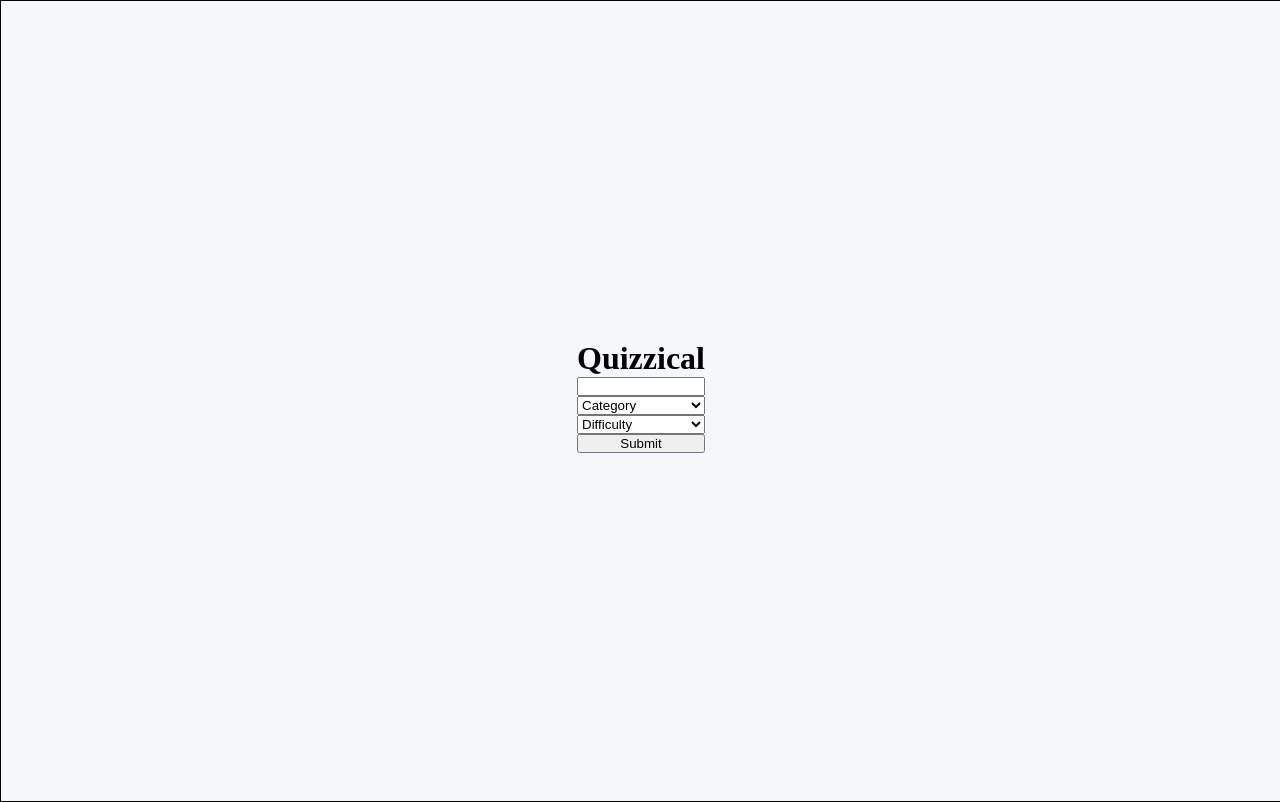
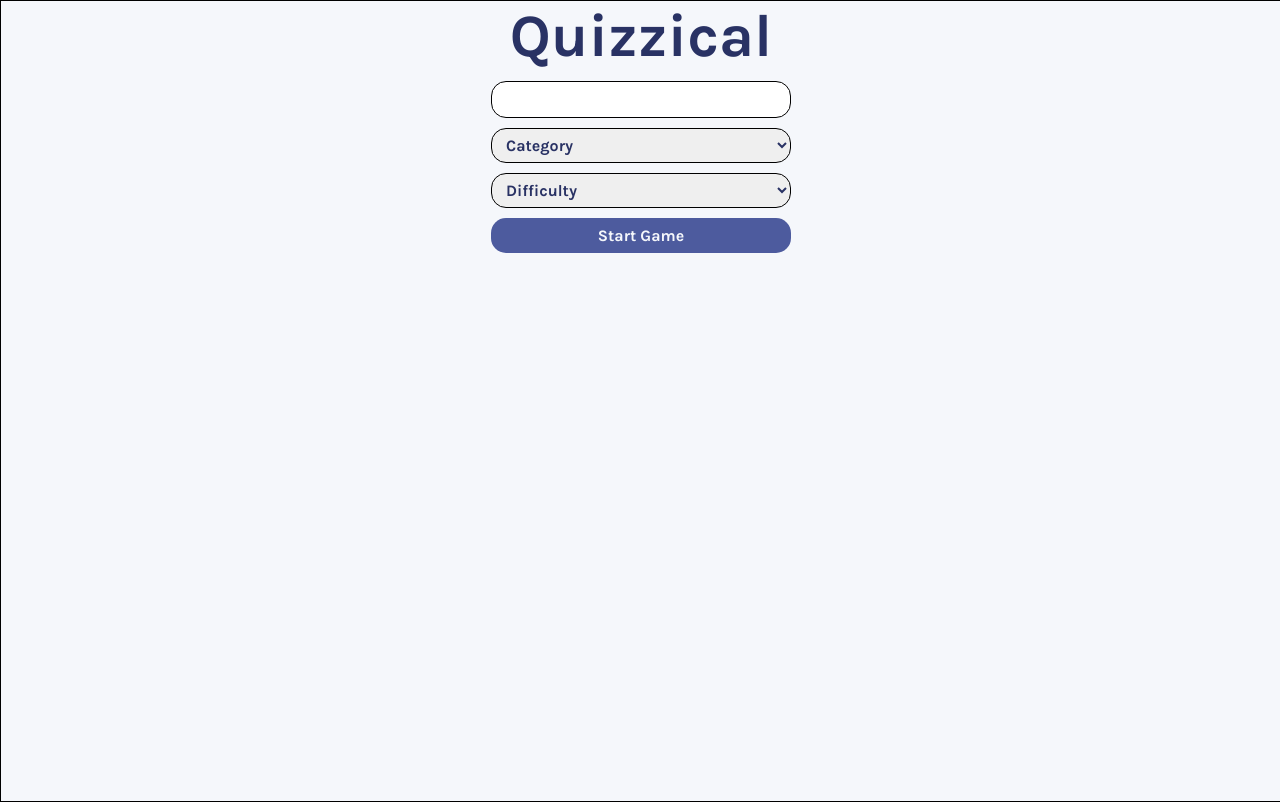
Before and after one commit to hryndak/QuizApp, a React (Vite) app in the folder QuizApp/: page / in a window 1280 px wide. Built offline with nearby package versions, Linux system fonts and the light colour scheme.

Commit message:
Added working first page and styled it little bit and fixed quizblock

```diff
--- a/QuizApp/package.json
+++ b/QuizApp/package.json
@@ -11,6 +11,7 @@
   },
   "dependencies": {
     "he": "^1.2.0",
+    "html-entities": "^2.4.0",
     "react": "^18.2.0",
     "react-dom": "^18.2.0"
   },
--- a/QuizApp/src/components/home.jsx
+++ b/QuizApp/src/components/home.jsx
@@ -2,36 +2,39 @@ import React from "react";
 
 export default function StartPage(props) {
 
-
-
     return (
         <div className="home">
             <div className="home-content">
-                <h1>Quizzical</h1>
+                <h1 className="title">Quizzical</h1>
                 <form className="inputs" onSubmit={props.handleSubmit}>
                     <input
-                    min={0}
+                        min={1}
                         max={10}
                         type="number"
-                    required
+                        required="true"
                         name="questions"
                         onChange={(e) => {
-                        props.setPreferences(prev=> ({
+                            props.setPreferences(prev => ({
                                 ...prev,
-                            questions : e.target.value
+                                questions: e.target.value
                             }))
                         }}
                     />
                     <select
                         name="category"
+                        required="true"
                         onChange={(e) => {
-                        props.setPreferences(prev=> ({
+                            props.setPreferences(prev => ({
                                 ...prev,
-                            category : e.target.value
+                                category: e.target.value
                             }))
                         }}
                     >
-                    <option selected disabled >Category</option>
+                        <option
+                            value=""
+                            selected
+                            disabled
+                        >Category</option>
                         <option>History</option>
                         <option>Sports</option>
                         <option>Celebrities</option>
@@ -39,20 +42,21 @@ export default function StartPage(props) {
                         <option>Art</option>
                     </select>
                     <select
+                        required="true"
                         name="difficulty"
                         onChange={(e) => {
-                        props.setPreferences(prev=> ({
+                            props.setPreferences(prev => ({
                                 ...prev,
-                            difficulty : e.target.value
+                                difficulty: e.target.value
                             }))
                         }}
                     >
-                        <option selected disabled >Difficulty</option>
+                        <option value="" selected disabled >Difficulty</option>
                         <option value={'easy'} >Easy</option>
                         <option value={'medium'} >Medium</option>
                         <option value={'hard'} >Hard</option>
                     </select>
-                    <input type="submit" />
+                    <input type="submit" value="Start Game" />
                 </form>
             </div>
         </div>
--- a/QuizApp/src/components/quizblock.jsx
+++ b/QuizApp/src/components/quizblock.jsx
@@ -1,12 +1,22 @@
 import React from "react";
-import he from "he"
+import { decode } from "html-entities";
 import './home.jsx'
 
 export default function Quizblock(props) {
 
+    console.log(props.data)
+
     return (
         <div>
-            <h1>{props.data[0].question}</h1>
+            {props.data.map(ele => {
+                return (
+                    <div>
+                        <h1>{decode(ele.question)}</h1>
+                        <h2>{decode(ele.incorrect_answers)}</h2>
+                        <h3>{decode(ele.correct_answer)}</h3>
+                    </div>
+                )
+            })}
         </div>
     )
 }
--- a/QuizApp/src/style.css
+++ b/QuizApp/src/style.css
@@ -1,28 +1,89 @@
+@import url('https://fonts.googleapis.com/css2?family=Karla:wght@700&display=swap');
+
 * {
     padding: 0;
     margin: 0;
+    font-family: 'Karla', sans-serif;
+}
+
+.title {
+    font-size: 60px;
+    display: flex;
+    justify-content: center;
+    color: #293264;
 }
 
 .home{
+    display: flex;
     width: 100vw;
     height: 100vh;
-    align-items: center;
+    align-items: start;
     justify-content: center;
     border: 1px black solid;
-    display: flex;
     background-color: #F5F7FB;
+}
+
+.home-content {
+    height: 100%;
 }
 
 .inputs {
     display: flex;
     flex-direction: column;
+    margin-top: 10px;
 }
 
-.inputs{
-    margin-bottom: 10px;
+.inputs input[type=number] {
+    margin-bottom: 5px;
+    border-radius: 15px;
+    width: 288px;
+    height: 35px;
+    padding-left: 10px;
+    font-size: 16px;
+    border: 1px black solid;
+    color: #293264;
 }
 
-.home-content  h1 {
-    display: flex;
-    justify-content: center;
+.inputs input[type=number]:hover {
+    background: #D6DBF5;
 }
+
+.inputs input[type=number]::-webkit-inner-spin-button {
+    -webkit-appearance: none;
+}
+
+.inputs input[type=submit] {
+    margin-top: 5px;
+    border-radius: 15px;
+    width: 300px;
+    height: 35px;
+    font-size: 16px;
+    border: 0;
+    color: #F5F7FB;
+    background: #4D5B9E;
+}
+
+.inputs select {
+    margin-bottom: 5px;
+    margin-top: 5px;
+    border-radius: 15px;
+    width: 300px;
+    height: 35px;
+    font-size: 16px;
+    padding-left: 10px;
+    border: 1px black solid;
+    color: #293264;
+}
+
+.inputs select:hover {
+    background: #D6DBF5;
+}
+
+
+h2 {
+    color: red;
+}
+
+h3 {
+    color: green;
+}
```
Also changed, not shown: 1 other file (tests, documents, lock files or other folders). Lines whose indentation alone changed are shown as unchanged.
